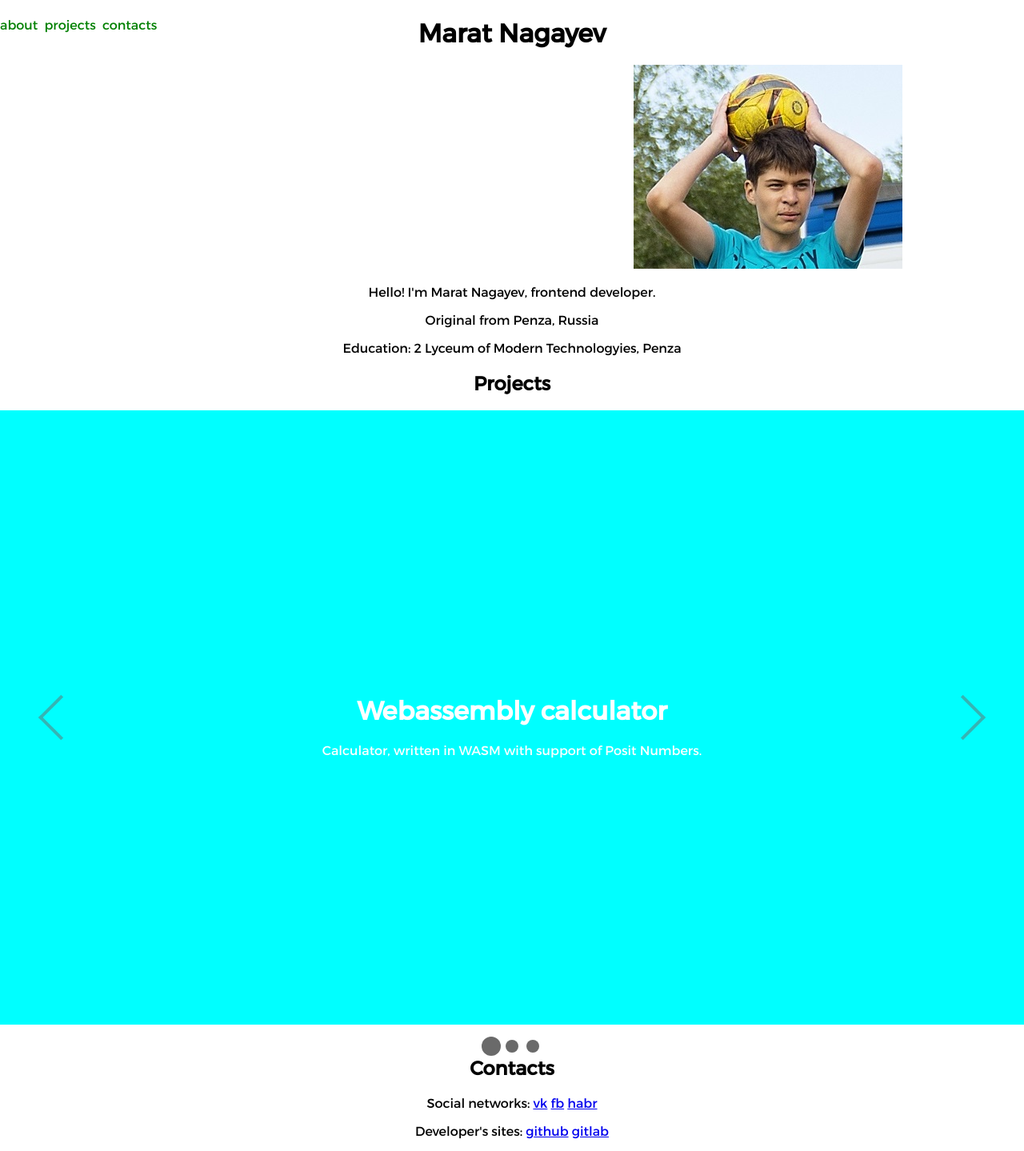
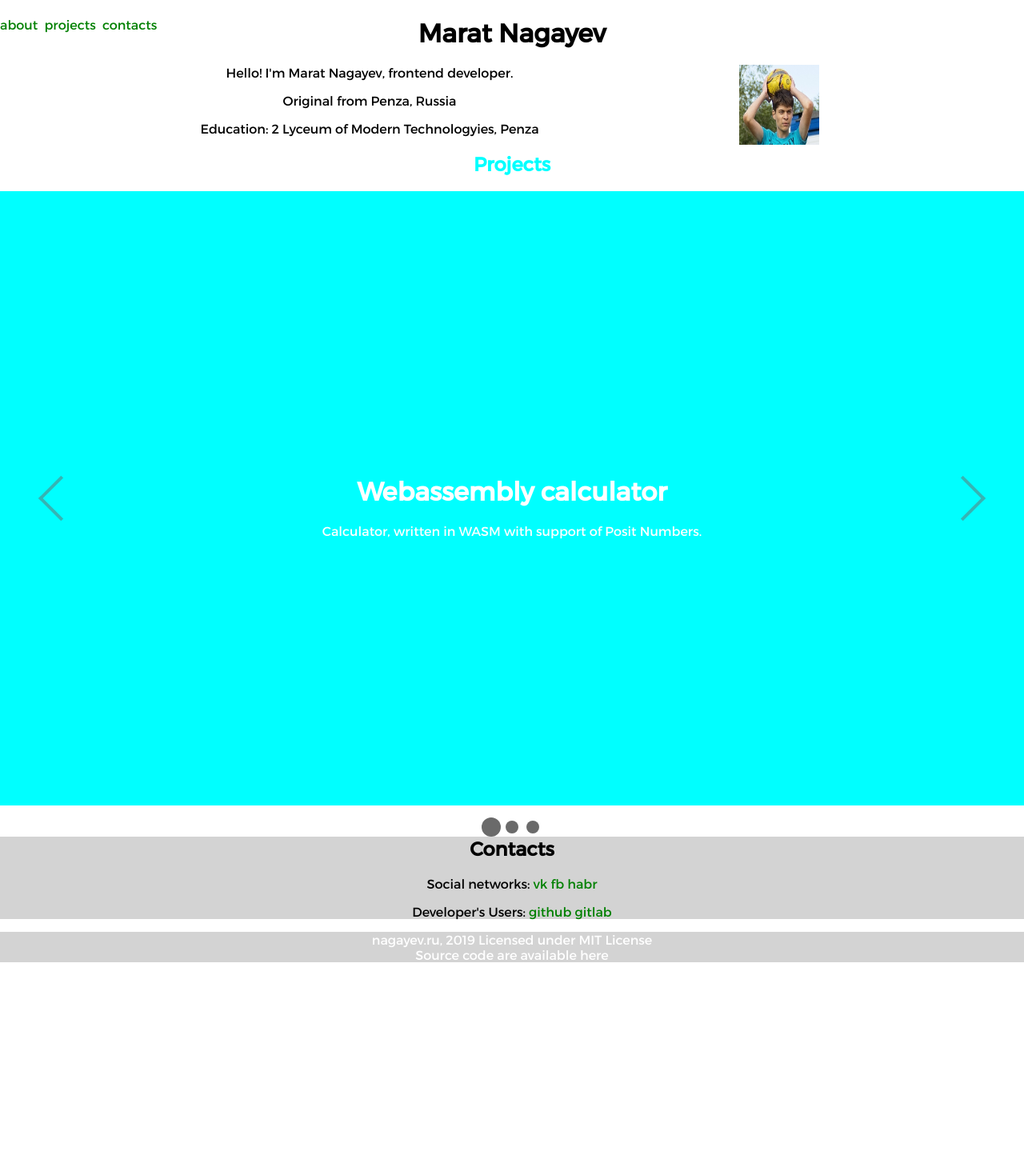
Before and after one commit to nagayev/website, a React (Create React App) app: page / in a window 1280 px wide. Shown: the whole page at 80% size. After the commit the page ends 1203 px from the top, so only its background shows below. Built offline with nearby package versions, Linux system fonts and the light colour scheme.

Commit message:
New design and slider update

```diff
--- a/src/App.css
+++ b/src/App.css
@@ -1,11 +1,10 @@
 @font-face {
     font-family: 'Montserrat';
     src: local('Montserrat'), local('Montserrat-Regular'), url('montserrat.woff2') format('woff2'), url('montserrat.woff') format('woff'), url('montserrat.ttf') format('truetype');
-    font-weight: 400;
+    font-weight: 100;
     font-style: normal;
   }
   .App {
-    /*position: absolute; */ /* turn off */
     text-align: center;
     font-family: 'Montserrat';
   }
@@ -18,11 +17,21 @@
     position: fixed;
   }
   #me{
-    margin-left: 50%;
+    margin-right: 20%;
+    width:100px;
+    height:100px;
+    float:right;
   }
-  .link{
+  a{
     text-decoration: none;
     color:green;
+  }
+  #bottom{
+      color:white;
+      background-color:lightgray;
+  }
+  #bottom a{
+      color:white;
   }
   #slideCalculator{
     background-color:aqua;
@@ -30,8 +39,11 @@
   #slideEcology{
       background-color: lightgreen;
   }
+  #contacts{
+      background-color:lightgrey;
+  }
   #slideCoderbook{
-    background-color: red;
+    background-color:rgb(255,38,67); /*nice red*/
   }
   .slider{
     color:white;
--- a/src/App.js
+++ b/src/App.js
@@ -1,17 +1,17 @@
 import React from 'react';
 //import logo from './logo.svg';
 import './App.css';
-import Slider from './Slider';
+import Projects from './Projects';
 import me from './me.jpg';
 
-function Site(props){
-  //type and user
+function User(props){
+  //type and id
   let url = 'https://';
-  if(props.type==="vk") url+=`vk.com/${props.user}`;
-  else if(props.type==="fb") url+=`fb.com/profile.php?id=${props.user}`;
-  else if(props.type==="github") url+=`github.com/${props.user}`;
-  else if(props.type==="gitlab") url+=`gitlab.com/${props.user}`;
-  else if(props.type==="habr") url+=`habr.com/ru/users/${props.user}`;
+  if(props.type==="vk") url+=`vk.com/${props.id}`;
+  else if(props.type==="fb") url+=`fb.com/profile.php?id=${props.id}`;
+  else if(props.type==="github") url+=`github.com/${props.id}`;
+  else if(props.type==="gitlab") url+=`gitlab.com/${props.id}`;
+  else if(props.type==="habr") url+=`habr.com/ru/ids/${props.id}`;
   return (
     <a href={url}>{props.type}</a>
   );
@@ -19,7 +19,7 @@ function Site(props){
 function MenuItem(props){
   return (
     <>
-      <a class="link" href={"#"+props.text}>{props.text}</a> &nbsp;
+      <a href={"#"+props.text}>{props.text}</a> &nbsp;
     </>
   );
 }
@@ -41,12 +41,21 @@ function App() {
         <p>Original from Penza, Russia</p>
         <p>Education: 2 Lyceum of Modern Technologyies, Penza</p>
       </div>
-      <h2 id="projects">Projects</h2>
-      <Slider />
-      <br />
-      <h2 id="contacts">Contacts</h2>
-      <p>Social networks: <Site type="vk" user="bestvkhacker" /> <Site type="fb" user="100010223490380" /> <Site type="habr" user="enmar" /></p>
-      <p>Developer's sites: <Site type="github" user="nagayev" /> <Site type="gitlab" user="nagayev" /></p>
+      <div id="projects">
+        <Projects />
+        <br />
+      </div>
+      <div id="contacts">
+        <h2>Contacts</h2>
+        <p>Social networks: <User type="vk" id="bestvkhacker" /> <User type="fb" id="100010223490380" /> <User type="habr" id="enmar" /></p>
+        <p>Developer's Users: <User type="github" id="nagayev" /> <User type="gitlab" id="nagayev" /></p>
+      </div>
+
+      <div id="bottom">
+      nagayev.ru, 2019
+      Licensed under MIT License <br />
+      Source code are available <a href="https://github.com/nagayev/webUser">here</a>
+      </div>
     </div>
   );
 }
--- /dev/null
+++ b/src/Projects.js
@@ -0,0 +1,37 @@
+import React from 'react';
+import AwesomeSlider from '../node_modules/react-awesome-slider';
+import '../node_modules/react-awesome-slider/dist/styles.css';
+
+function Projects(){
+  const [color,setColor] = React.useState('aqua');
+  const colors = ['aqua','lightgreen','rgb(255,38,67)'];
+  function handler(e){
+    console.log(e);
+    var nextSlide = (e.currentIndex==e.slides-1)?0:e.currentIndex+1; //if our slider is inf
+    setColor(colors[nextSlide]);
+  }
+  function openGithub(project){
+    window.open(`https://github.com/nagayev/${project}`);
+  }
+  return (
+    <>
+    <h2 style={{color:color}}>Projects</h2>
+    <AwesomeSlider className="slider" onTransitionStart={handler}>
+      <div id="slideCalculator" onClick={()=>openGithub('wasm')}>
+      <h1 className="header">Webassembly calculator</h1>
+      Calculator, written in WASM with support of Posit Numbers.
+      </div>
+      <div id="slideEcology" onClick={()=>openGithub('ecology')}>
+      <h1 className="header">Ecology game</h1>
+      Ecology game with eco map and lots of fun!
+      </div>
+      <div id="slideCoderbook" onClick={()=>openGithub('coderbook')}>
+      <h1 className="header">Coderbook</h1>
+      I'm coauthor of Coder book - tutorial for coders.
+      This app provides cources about programming languages.
+      </div>
+    </AwesomeSlider>
+    </>
+  );
+}
+export default Projects;
--- a/src/Slider.js
+++ /dev/null
@@ -1,30 +0,0 @@
-import React from 'react';
-import AwesomeSlider from '../node_modules/react-awesome-slider';
-import '../node_modules/react-awesome-slider/dist/styles.css';
-function Slider(){
-    const [slide,setSlide] = React.useState(0);
-    /*
-    React.useEffect(()=>{
-      document.onkeypress(e=>{
-        if(e.)
-      });
-    }); */
-  return (
-    <AwesomeSlider className="slider" selected={slide}>
-      <div id="slideCalculator">
-      <h1 className="header">Webassembly calculator</h1>
-      Calculator, written in WASM with support of Posit Numbers.
-      </div>
-      <div id="slideEcology">
-      <h1 className="header">Ecology game</h1>
-      Ecology game with eco map and lots of fun!
-      </div>
-      <div id="slideCoderbook">
-      <h1 className="header">Coderbook</h1>
-      I'm coauthor of Coder book - tutorial for coders.
-      This app provides cources about programming languages.
-      </div>
-    </AwesomeSlider>
-  );
-}
-export default Slider;
```
Also changed, not shown: src/test.js (deleted).
